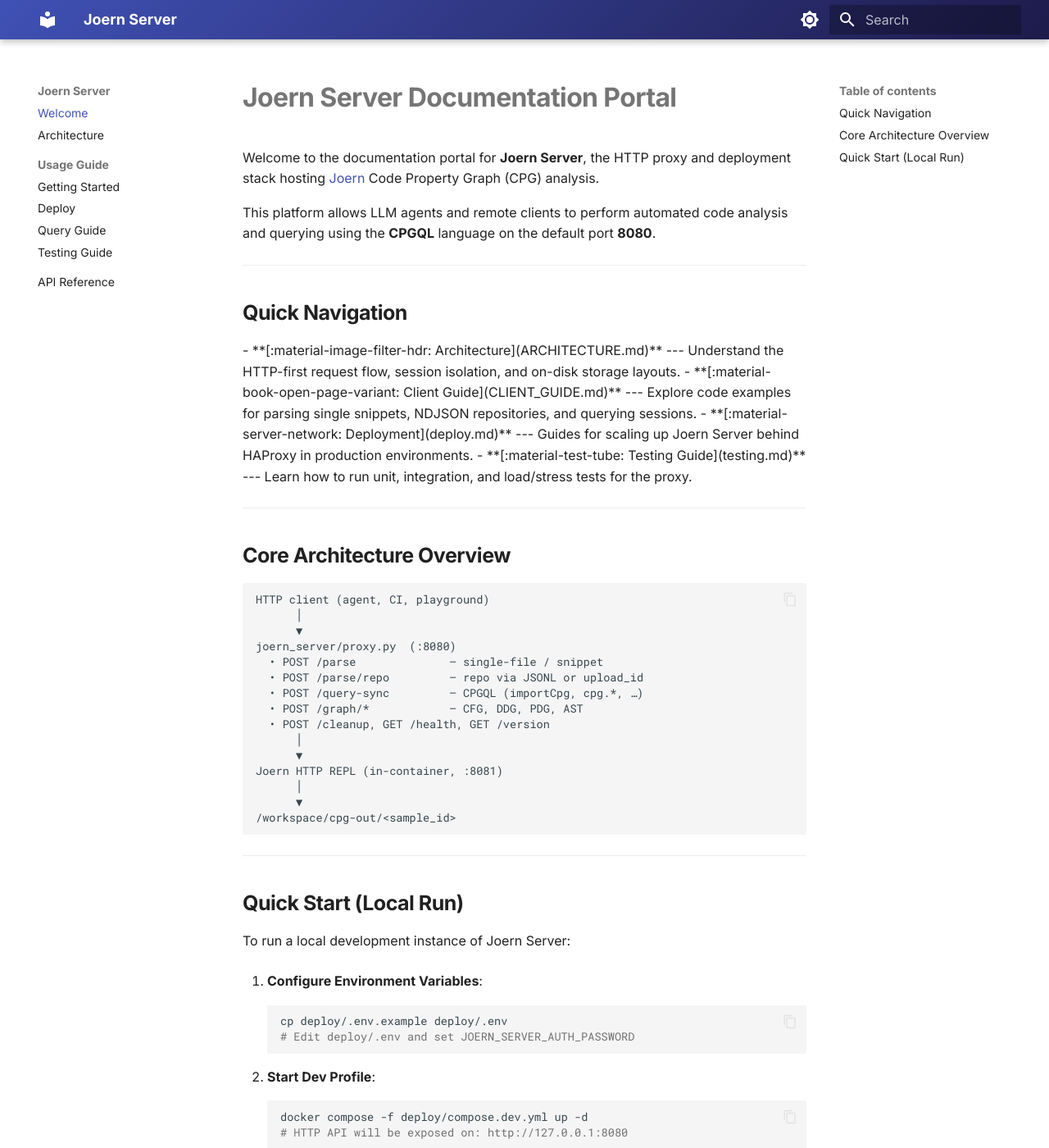
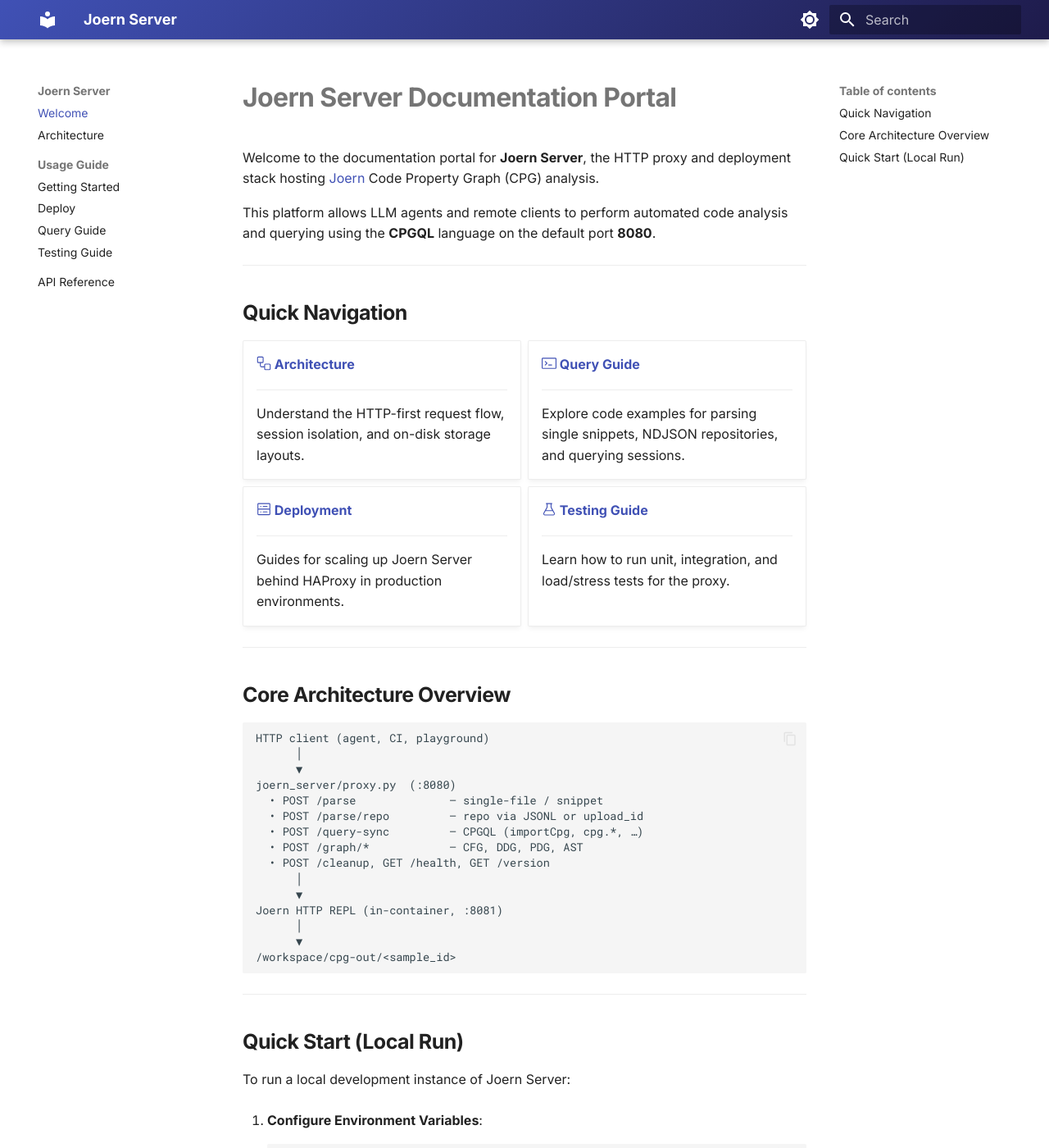
Before and after one commit to nmd2k/joern-server, an MkDocs documentation site: the page built from docs/index.md, in a window 1280 px wide and 1400 px high. Shown: the whole window at 82% size. Built offline with MkDocs 1.6.1 and Material for MkDocs 9.7.7, drawn with Linux system fonts in a browser that asks for light colours.

Commit message:
fix: enable markdown parser extensions for grid cards and custom styles

```diff
--- a/docs/index.md
+++ b/docs/index.md
@@ -10,25 +10,25 @@
 
 <div class="grid cards" markdown>
 
--   **[:material-image-filter-hdr: Architecture](ARCHITECTURE.md)**
+-   **[:octicons-workflow-24: Architecture](ARCHITECTURE.md)**
 
     ---
 
     Understand the HTTP-first request flow, session isolation, and on-disk storage layouts.
 
--   **[:material-book-open-page-variant: Client Guide](CLIENT_GUIDE.md)**
+-   **[:octicons-terminal-24: Query Guide](query_guide.md)**
 
     ---
 
     Explore code examples for parsing single snippets, NDJSON repositories, and querying sessions.
 
--   **[:material-server-network: Deployment](deploy.md)**
+-   **[:octicons-server-24: Deployment](deploy.md)**
 
     ---
 
     Guides for scaling up Joern Server behind HAProxy in production environments.
 
--   **[:material-test-tube: Testing Guide](testing.md)**
+-   **[:octicons-beaker-24: Testing Guide](testing.md)**
 
     ---
 
--- a/docs/stylesheets/extra.css
+++ b/docs/stylesheets/extra.css
@@ -6,17 +6,16 @@
 }
 
 /* Subtle card styling improvements for landing grid */
-.md-typeset .grid.cards > a,
-.md-typeset .grid.cards > p {
+.md-typeset .grid.cards li {
   border: 1px solid var(--md-default-fg-color--theme);
   border-radius: 0.5rem;
   transition: all 0.3s cubic-bezier(0.4, 0, 0.2, 1);
   background: var(--md-default-bg-color);
   box-shadow: 0 4px 6px -1px rgba(0, 0, 0, 0.05), 0 2px 4px -1px rgba(0, 0, 0, 0.025);
+  list-style-type: none;
 }
 
-.md-typeset .grid.cards > a:hover,
-.md-typeset .grid.cards > p:hover {
+.md-typeset .grid.cards li:hover {
   transform: translateY(-4px);
   border-color: var(--md-accent-fg-color);
   box-shadow: 0 10px 15px -3px rgba(0, 0, 0, 0.1), 0 4px 6px -2px rgba(0, 0, 0, 0.05);
--- a/mkdocs.yml
+++ b/mkdocs.yml
@@ -40,8 +40,13 @@
           paths: [.]
 
 markdown_extensions:
+  - attr_list
+  - md_in_html
   - admonition
   - pymdownx.details
+  - pymdownx.emoji:
+      emoji_index: !!python/name:material.extensions.emoji.twemoji
+      emoji_generator: !!python/name:material.extensions.emoji.to_svg
   - pymdownx.superfences:
       custom_fences:
         - name: mermaid
```
